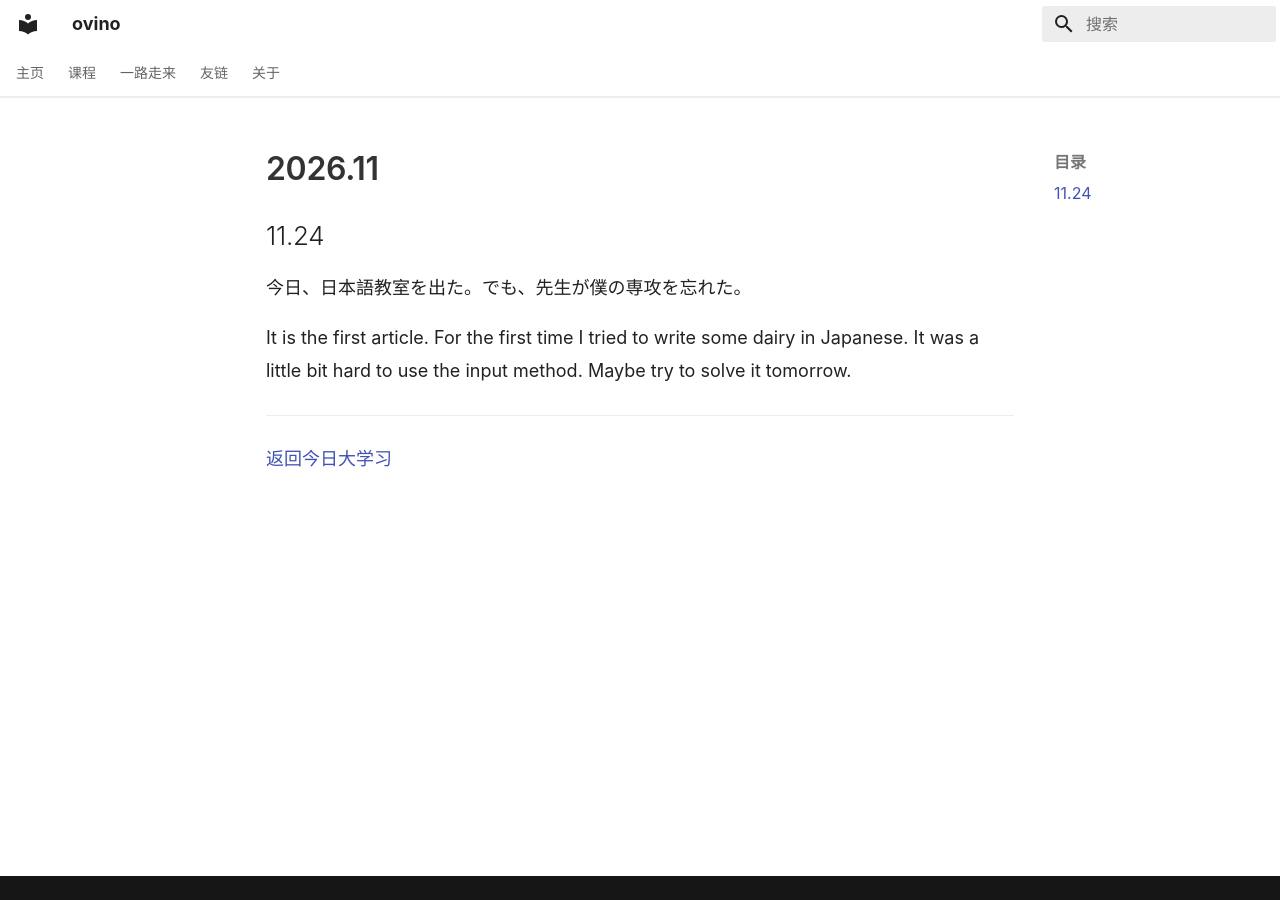
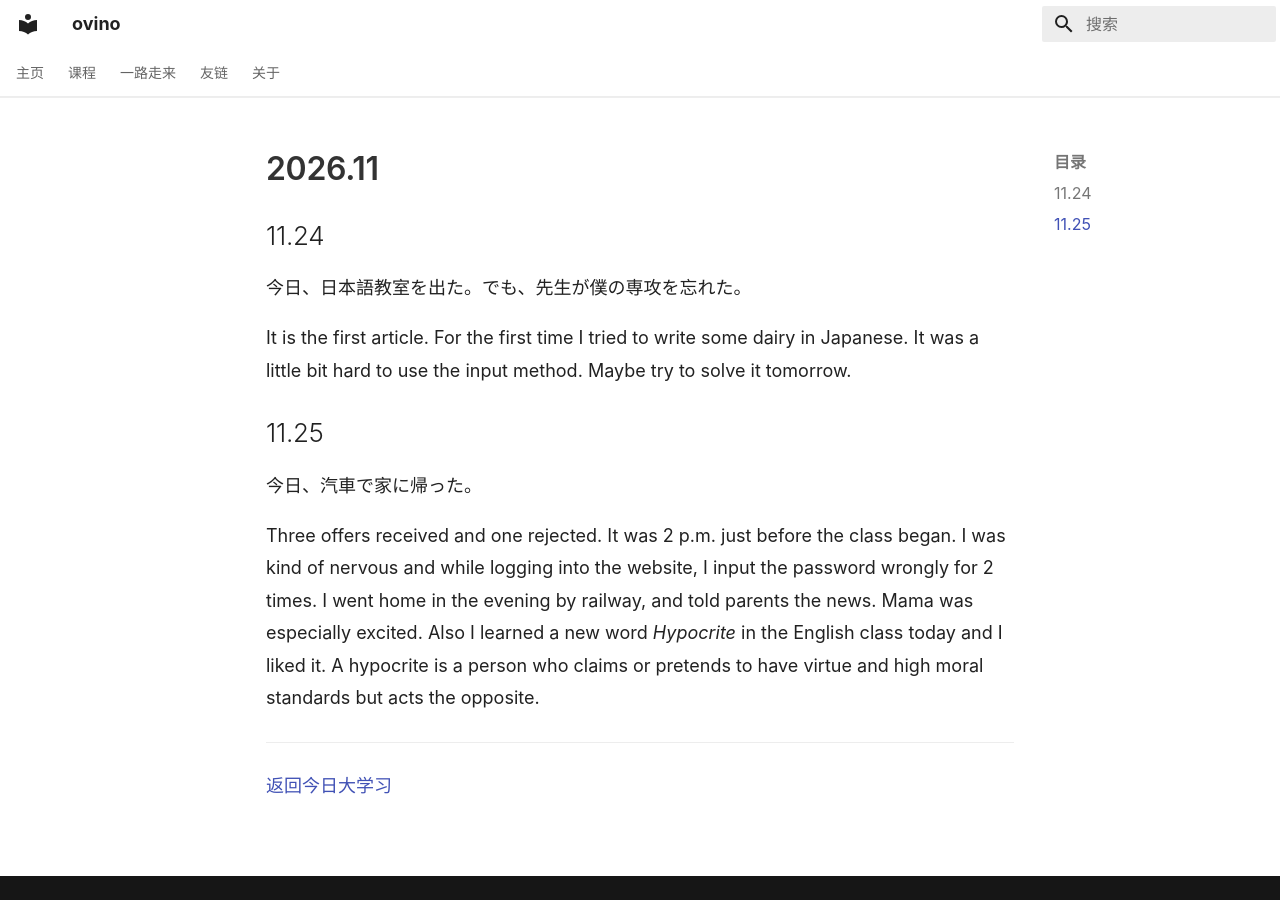
Before and after one commit to ovinophobia/ovinophobia.github.io, an MkDocs documentation site: the page built from docs/journey/study/2026-11.md, in a window 1280 px wide. Built offline with MkDocs 1.6.1 and Material for MkDocs 9.7.7, drawn with Linux system fonts in a browser that asks for light colours.

Commit message:
daily update

```diff
--- a/docs/journey/study/2026-11.md
+++ b/docs/journey/study/2026-11.md
@@ -6,6 +6,14 @@
 
 It is the first article. For the first time I tried to write some dairy in Japanese. It was a little bit hard to use the input method. Maybe try to solve it tomorrow.
 
+## 11.25
+
+今日、汽車で家に帰った。
+
+Three offers received and one rejected. It was 2 p.m. just before the class began. I was kind of nervous and while logging into the website, I input the password wrongly for 2 times.
+I went home in the evening by railway, and told parents the news. Mama was especially excited.
+Also I learned a new word *Hypocrite* in the English class today and I liked it. A hypocrite is a person who claims or pretends to have virtue and high moral standards but acts the opposite.
+
 ---
 
 [返回今日大学习](index.md)
```
